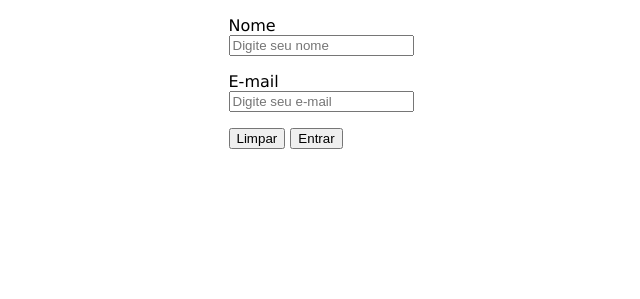
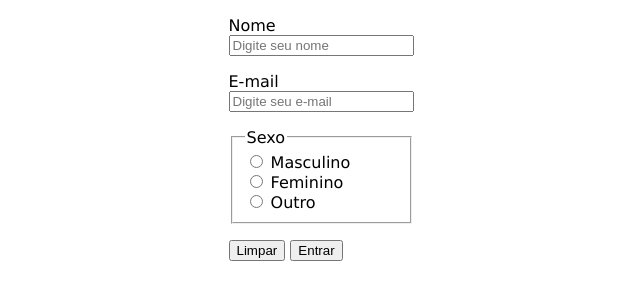
Before and after one commit to tiagoliveira555/javaWeb, a plain HTML site: page build/web/index.html in a window 1280 px wide. Shown: the part 81-380 px from the top of the page, without its empty margins (319-959 px from the left). Drawn offline with Linux system fonts and the light colour scheme.

Commit message:
Adicionado o input Sexo

```diff
--- a/build/web/index.html
+++ b/build/web/index.html
@@ -17,6 +17,15 @@
                 <label for="txtEmail">E-mail</label>
                 <input type="email" id="txtEmail" name="email" placeholder="Digite seu e-mail">
             </div>
+            <fieldset>
+                <legend>Sexo</legend>
+                <input type="radio"  id="rdMasculino" name="sexo" value="M">
+                <label for="rdMasculino">Masculino</label><br>
+                 <input type="radio"  id="rdFeminino" name="sexo" value="F">
+                 <label for="rdFeminino">Feminino</label><br>
+                 <input type="radio"  id="rdOutro" name="sexo" value="O">
+                 <label for="rdOutro">Outro</label><br>
+            </fieldset>
             <div>
                 <input type="reset" value="Limpar">
                 <input type="submit" value="Entrar">
```
Also changed, not shown: web/index.html (+9 -0 lines), Endereço GitHub.txt (added), build/web/style.css (line endings or trailing spaces), web/style.css (line endings or trailing spaces).
